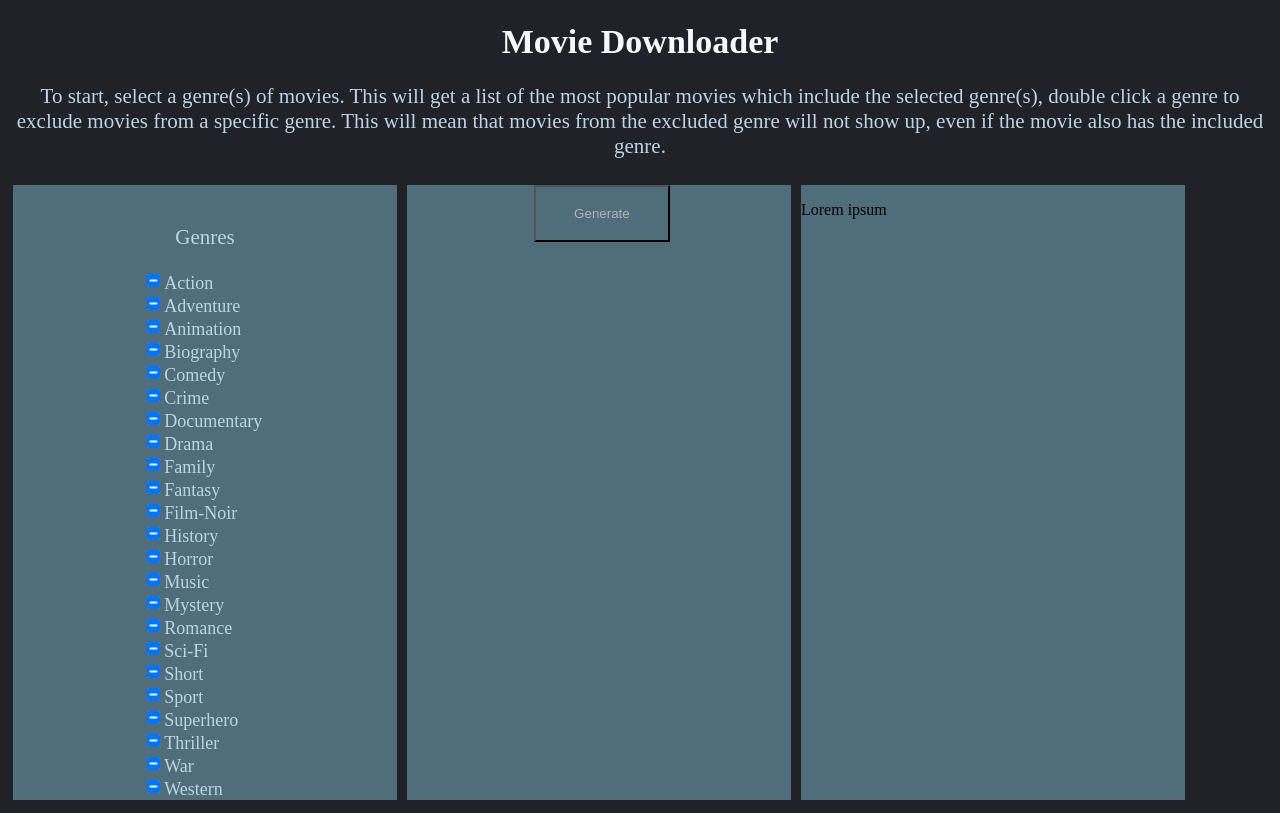
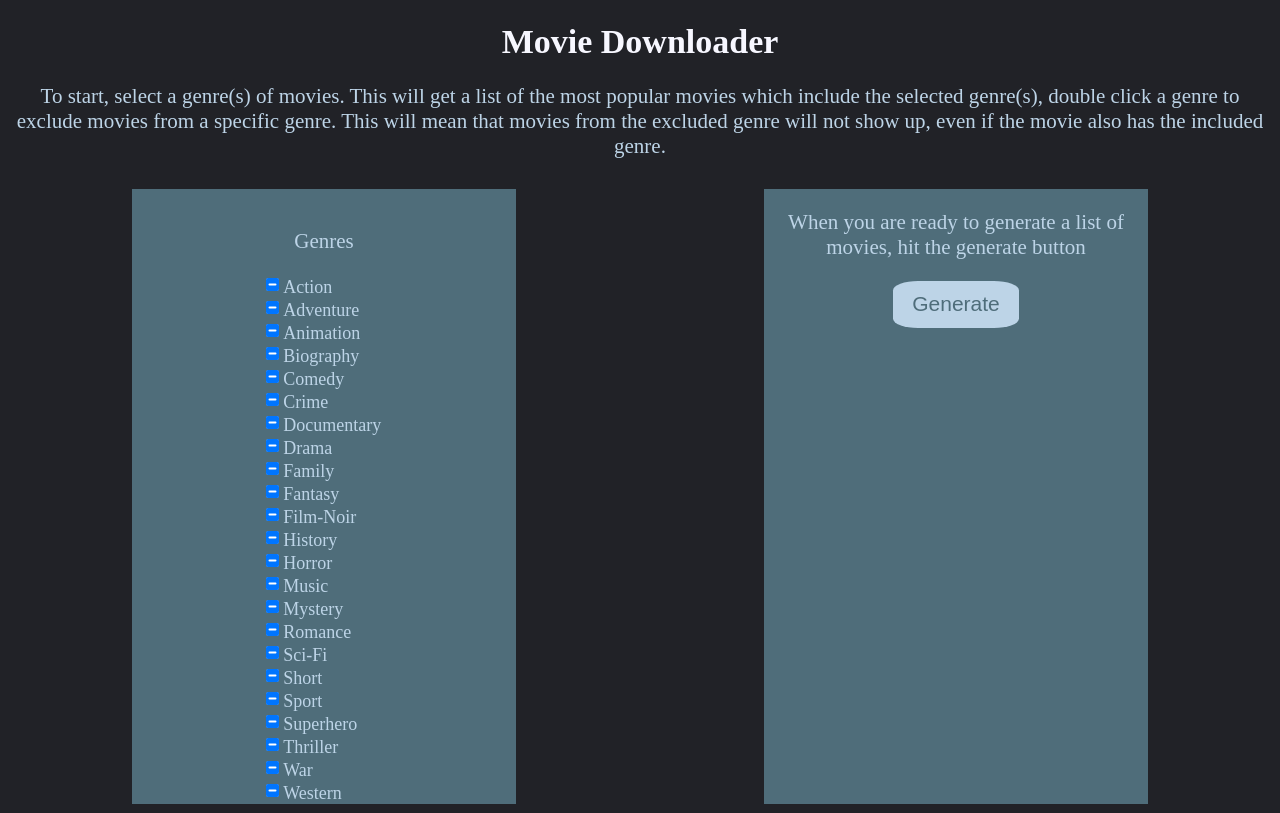
Before and after one commit to Hunter-Jones/IMDB-Downloader, a Node server app: page / in a window 1280 px wide. Run offline with Node 20, Linux system fonts and the light colour scheme.

Commit message:
Modify css for menu boxes and button

```diff
--- a/public/css/index.css
+++ b/public/css/index.css
@@ -18,14 +18,19 @@ body {
 .wrapper {
   display: flex;
   flex-wrap: wrap;
+  width: 100%;
+  margin-top: 30px;
 }
 
 .menu {
   background-color: #4f6d7a;
   width: 30vw;
-  display: inline-block;
-  vertical-align: top;
-  margin: 5px;
+  margin: 0 auto;
+  transition: all 0.25s linear;
+}
+
+.menu:hover {
+  transform: scale(1.025);
 }
 
 .menu-genre-title {
@@ -44,11 +49,21 @@ body {
   padding-right: 5%;
 }
 
+.menu-generate {
+  font-size: 21px;
+  color: #bdd4e7;
+  text-align: center;
+}
 .menu-generate button {
-  background-color: #4f6d7a;
-  color: #b0b5b3;
-  padding: 5% 10% 5% 10%;
-  margin-left: 33%;
+  background-color: #bdd4e7;
+  color: #4f6d7a;
+  font-size: 21px;
+  padding: 3% 5% 3% 5%;
+  border: 0;
+  border-radius: 20%;
+}
+.menu-generate button:hover {
+  cursor: pointer;
 }
 
 /*# sourceMappingURL=index.css.map */
--- a/public/css/index.sass
+++ b/public/css/index.sass
@@ -39,12 +39,16 @@ body
 .wrapper
 	display: flex
 	flex-wrap: wrap
+	width:100%
+	margin-top: 30px
 .menu
 	background-color:$primary-highlight-color
 	width: $menu-size
-	display: inline-block
-	vertical-align: top
-	margin: 5px
+	margin: 0 auto
+
+	transition: all .25s linear
+.menu:hover
+	transform: scale(1.025)
 
 .menu-genre-title
 	padding-top: 5%
@@ -58,8 +62,18 @@ body
 	padding-right: 5%
 
 .menu-generate
+	font-size: $secondary-text-size
+	color: $secondary-text-color
+	text-align: center
+
 	button
-		background-color: $primary-highlight-color
-		color: $secondary-highlight-color
-		padding: 5% 10% 5% 10%
-		margin-left: 33%
+		background-color: $secondary-text-color
+		color: $primary-highlight-color
+		font-size: $secondary-text-size
+
+		padding: 3% 5% 3% 5%
+		border: 0
+		border-radius: 20%
+
+	button:hover
+		cursor: pointer
--- a/views/index.ejs
+++ b/views/index.ejs
@@ -37,12 +37,13 @@
 		</div>
 
 		<div class="menu menu-generate">
+			<p>When you are ready to generate a list of movies, hit the generate button</p>
 			<button id="button-generate">Generate</button>
 		</div>
 
-		<div class="menu">
+<!-- 		<div class="menu">
 			<p>Lorem ipsum</p>
-		</div>
+		</div> -->
 
 	</div>
 
```
Also changed, not shown: 1 other file.
